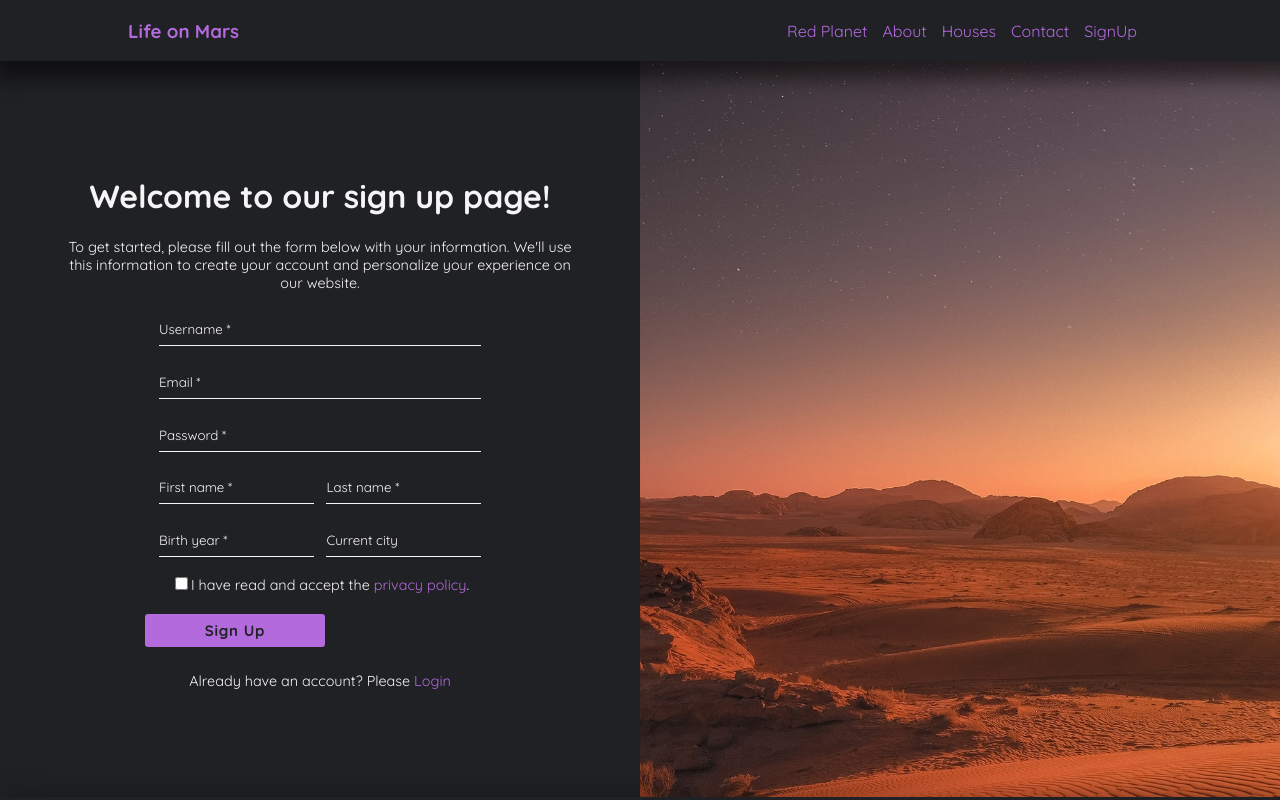
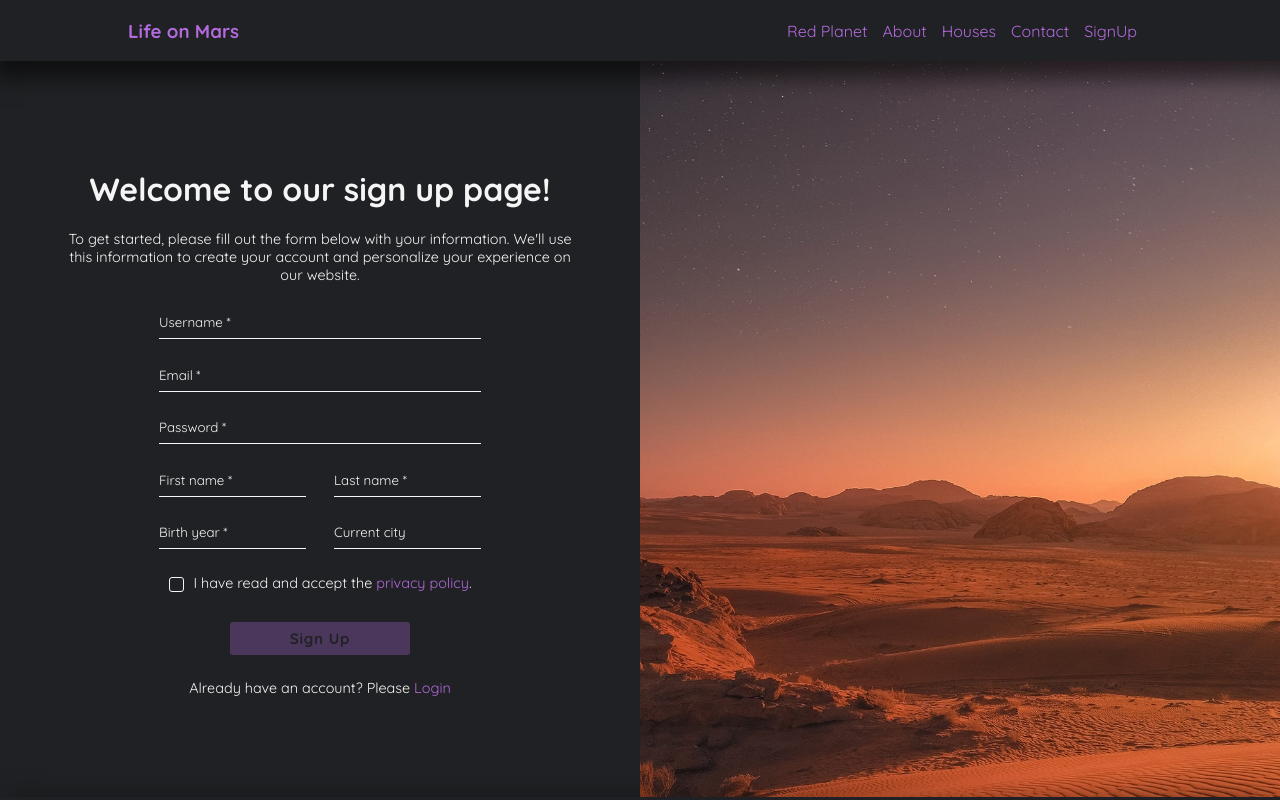
Before and after one commit to Rakelika/life-on-mars, a React (Create React App) app: page /signup in a window 1280 px wide. Shown: the top 800 px of the page. Built offline with nearby package versions, Linux system fonts and the light colour scheme.

Commit message:
sign up OK

```diff
--- a/package.json
+++ b/package.json
@@ -8,14 +8,15 @@
     "@testing-library/react": "^13.4.0",
     "@testing-library/user-event": "^13.5.0",
     "axios": "^1.3.4",
+    "classnames": "^2.3.2",
     "formik": "^2.2.9",
     "json-server": "^0.17.3",
     "react": "^18.2.0",
     "react-dom": "^18.2.0",
     "react-icons": "^4.8.0",
-    "react-rating": "^2.0.5",
     "react-image-gallery": "^1.2.11",
     "react-player": "^2.12.0",
+    "react-rating": "^2.0.5",
     "react-redux": "^8.0.5",
     "react-router-dom": "^6.10.0",
     "react-scripts": "5.0.1",
--- a/src/components/SingUpComponent/SingUpComponent.js
+++ b/src/components/SingUpComponent/SingUpComponent.js
@@ -4,6 +4,7 @@ import './SingUpComponent.scss';
 import { useDispatch } from 'react-redux';
 import { Link, useNavigate } from 'react-router-dom';
 import { doSignUp } from '../../store/users/actions';
+import classnames from 'classnames';
 
 const SingUpComponent = () => {
   const navigate = useNavigate();
@@ -35,18 +36,18 @@ const SingUpComponent = () => {
 
     if (!values.firstname) {
       errors.firstname = 'Required';
-    } else if (values.firstname.length > 15) {
-      errors.firstname = 'Must be 15 characters or less';
+    } else if (values.firstname.length < 2) {
+      errors.firstname = 'Must be 2 characters or more';
     }
 
     if (!values.lastname) {
       errors.lastname = 'Required';
-    } else if (values.lastname.length > 20) {
-      errors.lastname = 'Must be 20 characters or less';
+    } else if (values.lastname.length < 2) {
+      errors.lastname = 'Must be 2 characters or more';
     }
 
-    if (isNaN(birthYear) || birthYear < 1900 || birthYear > currentYear) {
-      errors.birthyear = 'Are you sure about this? Insert a valid year';
+    if (isNaN(birthYear) || birthYear < 1920 || birthYear > currentYear) {
+      errors.birthyear = 'Insert a valid year';
     } else if (age < 18) {
       errors.birthyear = 'You must be at least 18 years old to register';
     }
@@ -84,7 +85,7 @@ const SingUpComponent = () => {
           name="username"
           type="text"
           placeholder='Username *'
-          className='simpleInput'
+          className={classnames('simpleInput', {'errorInput': formik.touched.username && formik.errors.username})}
           onChange={formik.handleChange}
           onBlur={formik.handleBlur}
           value={formik.values.username}
@@ -100,12 +101,12 @@ const SingUpComponent = () => {
          name="email"
          type="email"
          placeholder='Email *'
-         className='simpleInput'
+         className={classnames('simpleInput', {'errorInput': formik.touched.email && formik.errors.email})}
          onChange={formik.handleChange}
          onBlur={formik.handleBlur}
          value={formik.values.email}
        />
-       {formik.touched.email && formik.errors.email ? <div className='errorMessage'>{formik.errors.email}</div> : null}
+       {formik.touched.email && formik.errors.email ? (<div className='errorMessage'>{formik.errors.email}</div>) : null}
       </fieldset>
 
       {/* PASSWORD */}
@@ -116,7 +117,7 @@ const SingUpComponent = () => {
           name="password"
           type="password"
           placeholder='Password *'
-          className='simpleInput'
+          className={classnames('simpleInput', {'errorInput': formik.touched.password && formik.errors.password})}
           onChange={formik.handleChange}
           onBlur={formik.handleBlur}
           value={formik.values.password}
@@ -124,30 +125,32 @@ const SingUpComponent = () => {
         {formik.touched.password && formik.errors.password ? (<div className='errorMessage'>{formik.errors.password}</div>) : null}
       </fieldset>
 
+      <div className='twoColumns'>
+
        {/* FIRST NAME */}
-       <fieldset className='TwoColumnsFieldset'>
+       <fieldset>
         {/* <label htmlFor="firstname">First name</label> */}
           <input
             id="firstname"
             name="firstname"
             type="text"
             placeholder='First name *'
-            className='simpleInput simpleHalfWidthInput'
+            className={classnames('simpleInput', {'errorInput': formik.touched.firstname && formik.errors.firstname})}
             onChange={formik.handleChange}
             onBlur={formik.handleBlur}
             value={formik.values.firstname}
           />
           {formik.touched.firstname && formik.errors.firstname ? (<div className='errorMessage'>{formik.errors.firstname}</div>) : null}
-
+      </fieldset>
 
        {/* LAST NAME */}
-        {/* <label htmlFor="lastname">Last name</label> */}
+       <fieldset>
           <input
             id="lastname"
             name="lastname"
             type="text"
             placeholder='Last name *'
-            className='simpleInput simpleHalfWidthInput'
+            className={classnames('simpleInput', {'errorInput': formik.touched.lastname && formik.errors.lastname})}
             onChange={formik.handleChange}
             onBlur={formik.handleBlur}
             value={formik.values.lastname}
@@ -155,34 +158,39 @@ const SingUpComponent = () => {
           {formik.touched.lastname && formik.errors.lastname ? (<div className='errorMessage'>{formik.errors.lastname}</div>) : null}
       </fieldset>
 
+      </div>
+      <div className='twoColumns'>
+
       {/*BIRTHYEAR*/}
-      <fieldset className='TwoColumnsFieldset'>
-          {/* <label>Birthyear:</label> */}
+      <fieldset>
+          <div>
           <input
             id= 'birthyear'
             type='number'
             name='birthyear'
             placeholder='Birth year *'
-            className='simpleInput simpleHalfWidthInput'
+            className={classnames('simpleInput', {'errorInput': formik.touched.birthyear && formik.errors.birthyear})}
             value={formik.values.birthyear}
             onChange={formik.handleChange}
             onBlur={formik.handleBlur}
           />
           {formik.touched.birthyear && formik.errors.birthyear ? (<div className='errorMessage'>{formik.errors.birthyear}</div>) : null}
-
+          </div>
+          </fieldset>
       {/* CURRENT CITY */}
-        {/* <label htmlFor="currentcity">Current city</label> */}
+      <fieldset>
           <input
             id="currentcity"
             name="currentcity"
             type="text"
             placeholder='Current city'
-            className='simpleInput simpleHalfWidthInput'
+            className='simpleInput'
             onChange={formik.handleChange}
             onBlur={formik.handleBlur}
             value={formik.values.currentcity}
           />
       </fieldset>
+      </div>
       {/* ACCEPT PRIVACY POLICY */}
       <fieldset>
           <label htmlFor="acceptPrivacyPolicy">
@@ -194,11 +202,12 @@ const SingUpComponent = () => {
               onChange={formik.handleChange}
               onBlur={formik.handleBlur}
               value={formik.values.acceptPrivacyPolicy}
+              required
           />
           I have read and accept the <Link to="/privacy-policy">privacy policy</Link>.
           </label>
           </fieldset>
-      <button type="submit" className='primary-btn' disabled={!(formik.isValid && formik.dirty)}>Sign Up</button>
+      <button type="submit" className={`${!(formik.isValid && formik.dirty && formik.values.acceptPrivacyPolicy) ? 'primary-btn disabled-btn' : 'primary-btn'}`} disabled={!(formik.isValid && formik.dirty)}>Sign Up</button>
     </form>
     </div>
   )}
--- a/src/components/SingUpComponent/SingUpComponent.scss
+++ b/src/components/SingUpComponent/SingUpComponent.scss
@@ -3,9 +3,13 @@
     flex-direction: column;
     flex-wrap: wrap;
     width: 350px;
+
+    button {
+        margin: 10px auto;
+    }
 }
 
-.TwoColumnsFieldset {
+.twoColumns {
     display: flex;
     justify-content: space-between;
 }
--- a/src/pages/ProfilePage/ProfilePage.js
+++ b/src/pages/ProfilePage/ProfilePage.js
@@ -56,8 +56,8 @@ export default function ProfilePage() {
                 </div>
                 <div className="ProfileInfo">
                   <h3>{user.firstname} {user.lastname}</h3>
+                  <p><span>Current city: </span>{user.currentcity}</p>
                   <p><span>Occupation: </span>{user.occupation}</p>
-                  <p><span>Current city: </span>{user.currentcity}</p>
                   <p><span>About me: </span>{user.userabout}</p>
                 </div>
           </div>
--- a/src/styles/buttonsStyles.scss
+++ b/src/styles/buttonsStyles.scss
@@ -73,6 +73,9 @@
     color: $secondary-color;
 }
 
+.disabled-btn {
+    opacity: 0.3;
+}
 
 // profile special button:
 
--- a/src/styles/formStyles.scss
+++ b/src/styles/formStyles.scss
@@ -43,6 +43,10 @@ label, textarea {
     }
 }
 
+.formRow {
+    display: block;
+}
+
 .simpleHalfWidthInput {
     width: 48%;
 }
@@ -51,18 +55,53 @@ label, textarea {
     width: 70%;
 }
 
-.errorMessage {
-    color: $error-color;
-    font-size: $small-size;
-    & .simpleInput {
-        border-bottom: 1px solid $error-color;
-    }
-}
 
 .FormButtonsRow {
     display: flex;
     gap: 20px;
 }
+
+// Errores
+
+.errorInput {
+    border-bottom: 1px solid $error-color;
+}
+
+.errorMessage {
+    color: $error-color;
+    font-size: $small-size;
+    display: block;
+}
+
+// Accept checkbox:
+
+.acceptCheckbox {
+    appearance: none;
+    margin: 10px 10px 10px 0;
+    border: 1px solid $light-color;
+    border-radius: 3px;
+    width: 15px;
+    height: 15px;
+    display: inline-block;
+    position: relative;
+    vertical-align: middle;
+    cursor: pointer;
+  }
+
+  .acceptCheckbox:checked::before {
+    content: '';
+    display: block;
+    position: absolute;
+    top: 50%;
+    left: 50%;
+    transform: translate(-50%, -50%);
+    width: 8px;
+    height: 8px;
+    background-color: $secondary-color;
+    border-radius: 1px;
+  }
+
+
 
 // Range input
 .rangeInput {
```
Also changed, not shown: back/db.json (+11 -0 lines), 1 other file (tests, documents, lock files or other folders).
